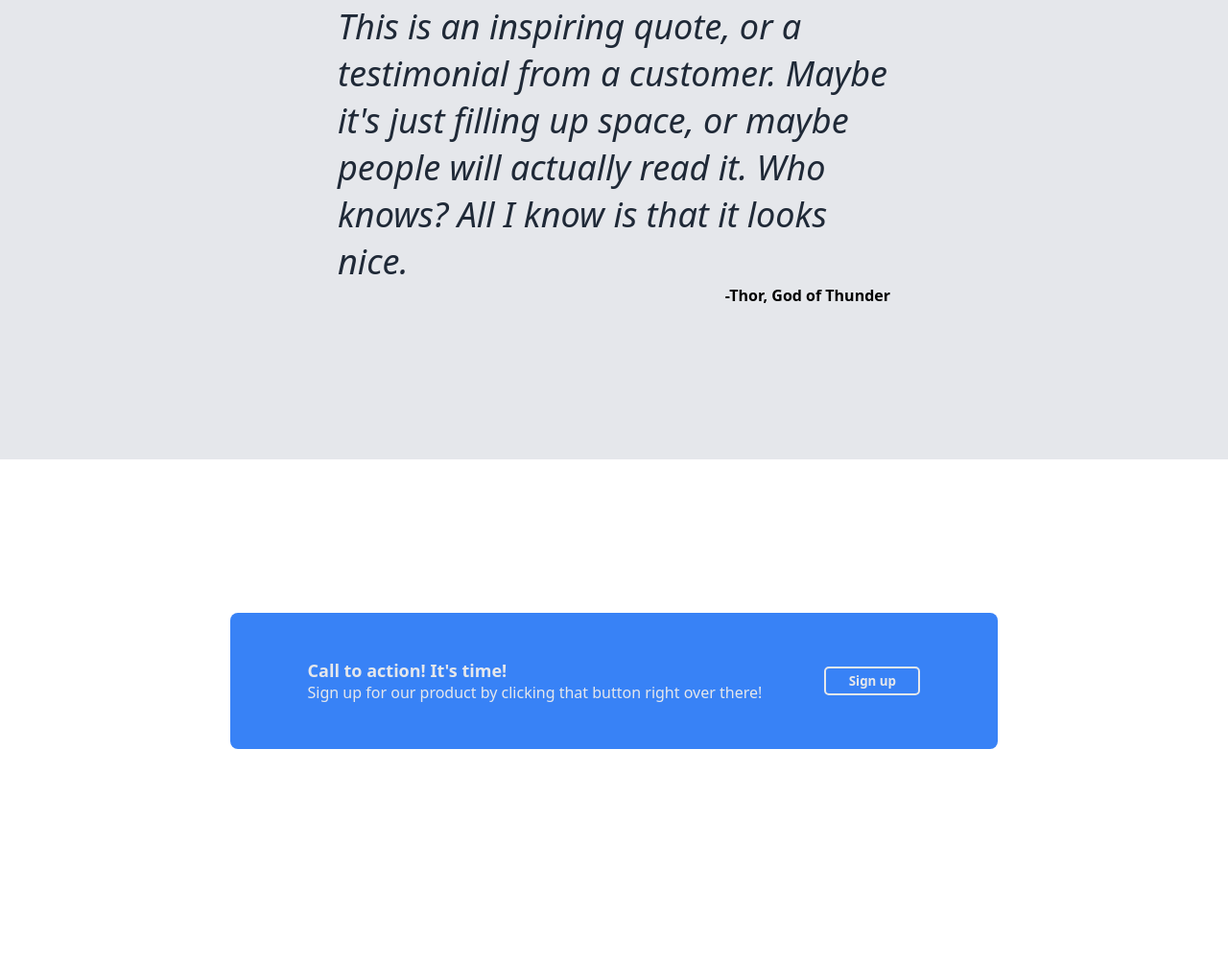
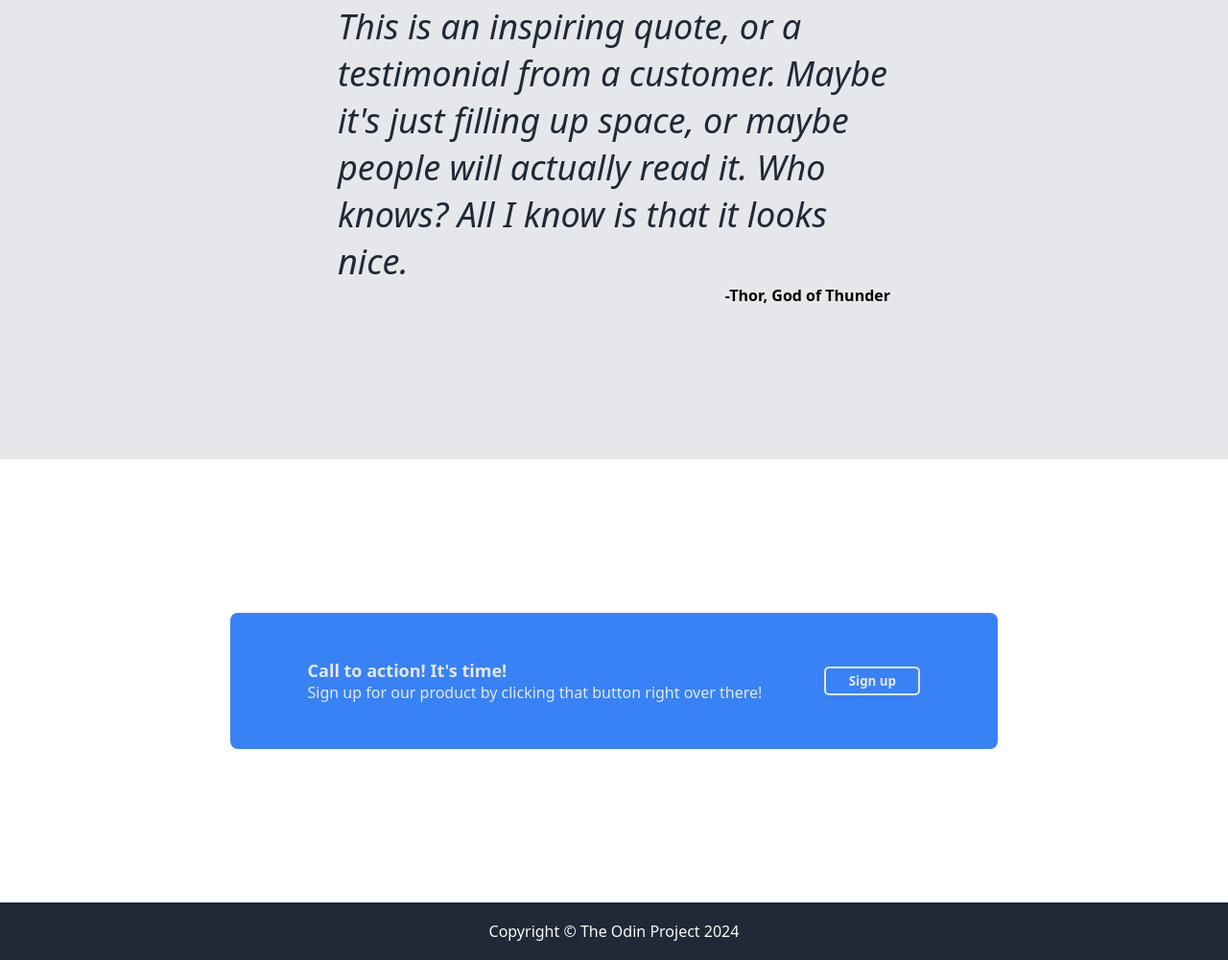
Before and after one commit to Abs3601/Landing-Page, a plain HTML site: page index.html in a window 1280 px wide. Shown: the part 1331-2332 px from the top of the page at 96% size. Before the commit the page ends 2272 px from the top, so only its background shows below. Drawn offline with Linux system fonts and the light colour scheme.

Commit message:
Footer Added - Updated README

```diff
--- a/index.html
+++ b/index.html
@@ -92,5 +92,9 @@
         </div>
       </div>
     </section>
+
+    <footer>
+      <p>Copyright © The Odin Project 2024</p>
+    </footer>
   </body>
 </html>
--- a/style.css
+++ b/style.css
@@ -196,3 +196,12 @@
   font-weight: bold;
   color: var(--secondaryTextColor);
 }
+
+footer {
+  background-color: var(--backgroundColor);
+  height: 60px;
+  display: flex;
+  justify-content: center;
+  align-items: center;
+  color: var(--mainTextColor);
+}
```
Also changed, not shown: 1 other file.
